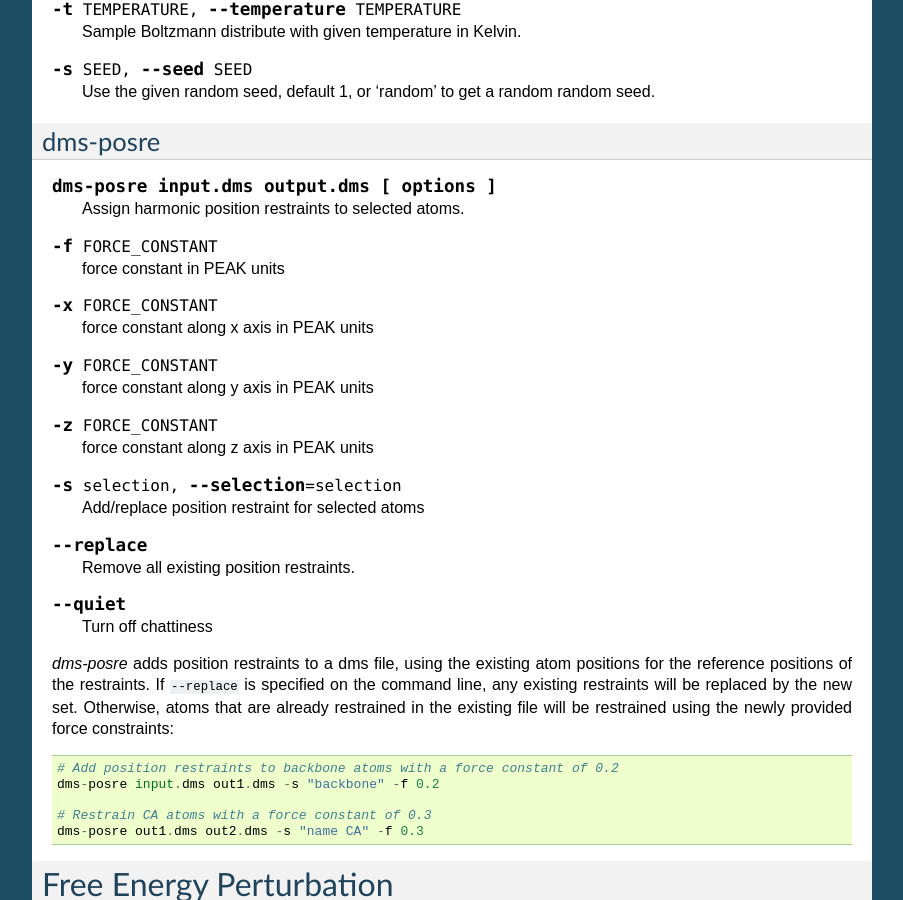
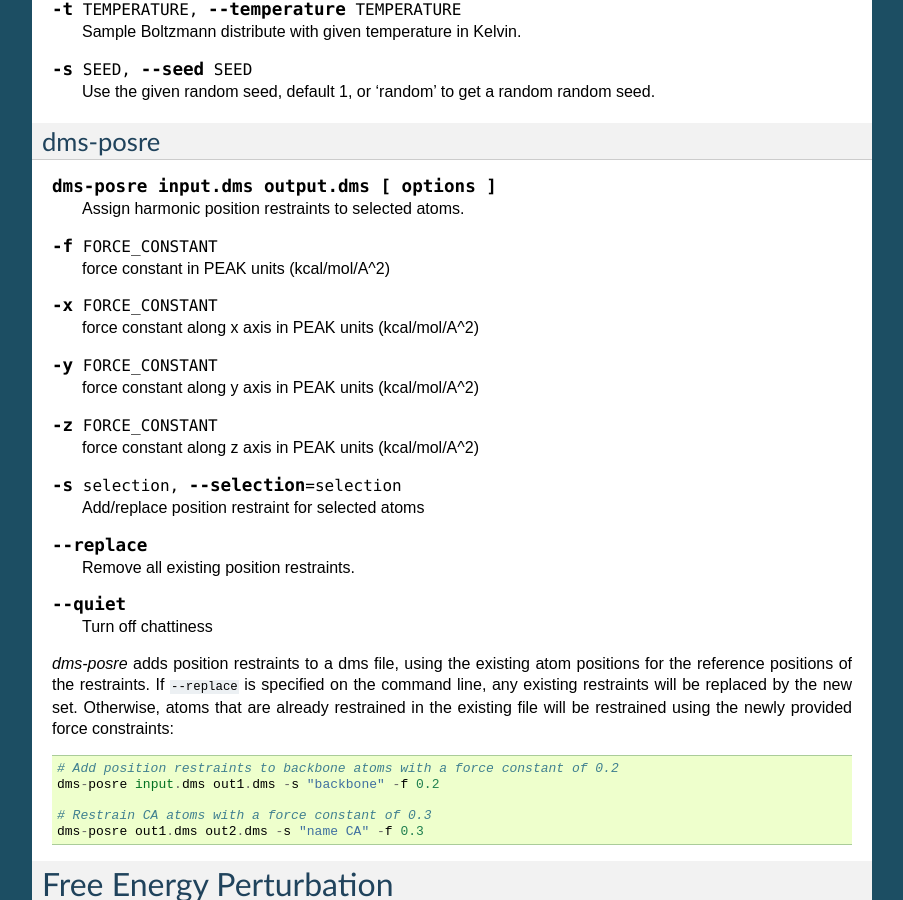
Before and after one commit to DEShawResearch/msys, a Sphinx documentation site: the page built from doc/source/tools.rst, in a window 1280 px wide and 900 px high, scrolled down 7189 px. Shown: the whole window, without its empty margins (198-1101 px from the left). Built offline with Sphinx 7.4.7, drawn with Linux system fonts in a browser that asks for light colours; the version number could not be read and is left out.

Commit message:
explain what PEAK means for posre force constants.
[git-p4: depot-paths = "//depot/desrad/main/sw/libs/msys/": change = 137720]

```diff
--- a/doc/source/tools.rst
+++ b/doc/source/tools.rst
@@ -517,19 +517,19 @@ dms-posre
 
 .. cmdoption:: -f FORCE_CONSTANT
 
-   force constant in PEAK units
+   force constant in PEAK units (kcal/mol/A^2)
 
 .. cmdoption:: -x FORCE_CONSTANT
 
-   force constant along x axis in PEAK units
+   force constant along x axis in PEAK units (kcal/mol/A^2)
 
 .. cmdoption:: -y FORCE_CONSTANT
 
-   force constant along y axis in PEAK units
+   force constant along y axis in PEAK units (kcal/mol/A^2)
 
 .. cmdoption:: -z FORCE_CONSTANT
 
-   force constant along z axis in PEAK units
+   force constant along z axis in PEAK units (kcal/mol/A^2)
 
 .. cmdoption:: -s selection, --selection=selection
 
```
